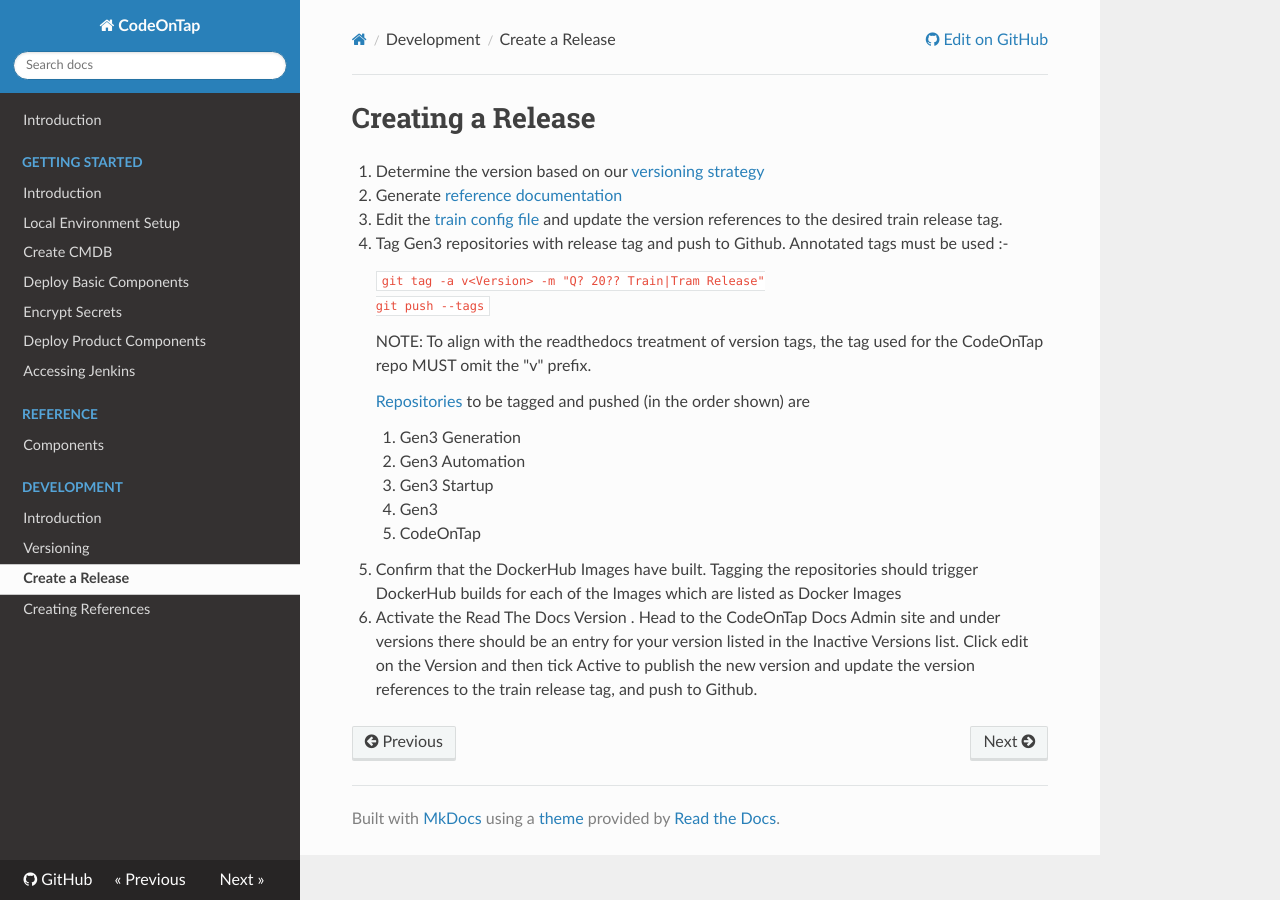
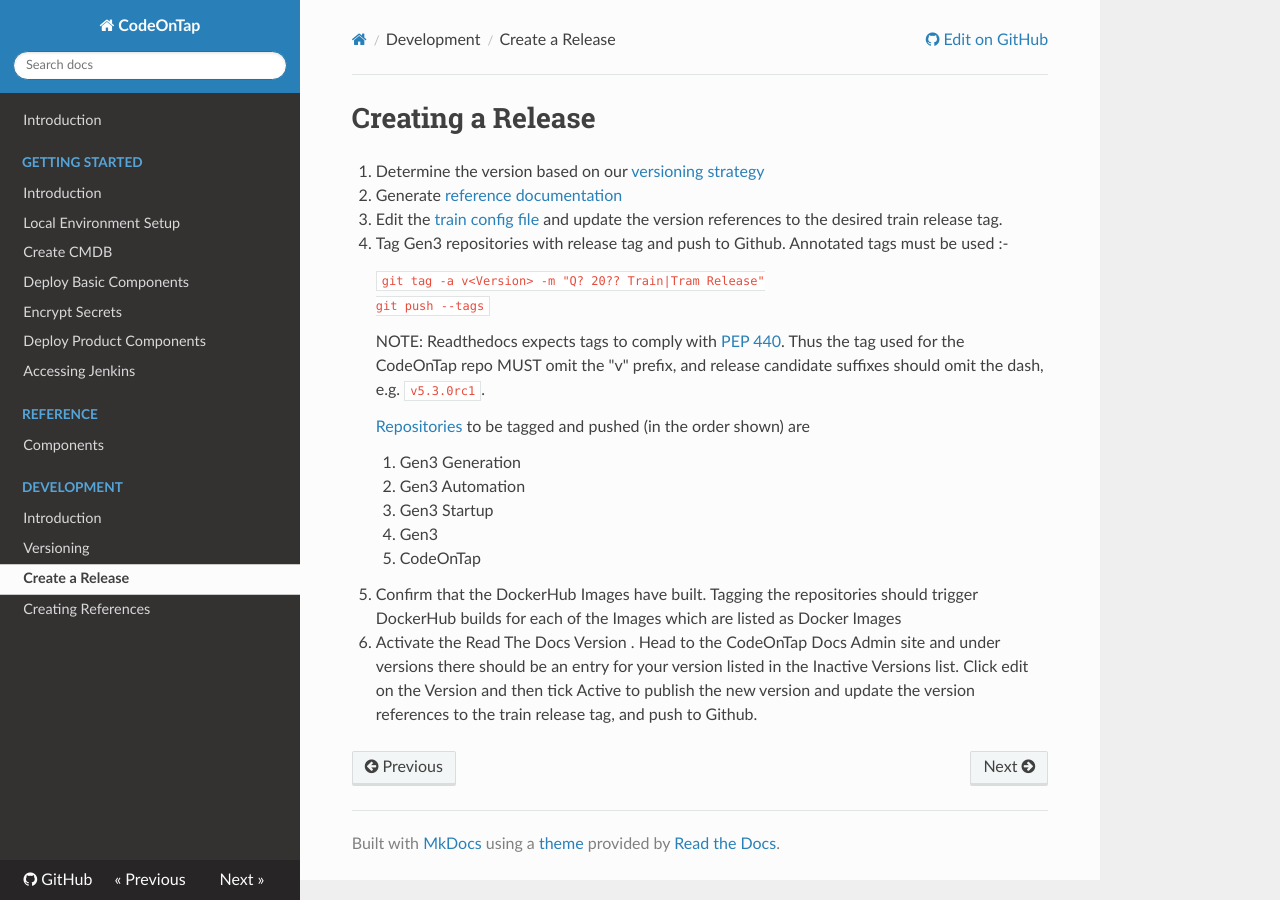
Before and after one commit to codeontap/codeontap, an MkDocs documentation site: the page built from docs/development/creating-a-release.md, in a window 1280 px wide. Built offline with MkDocs 1.6.1, drawn with Linux system fonts in a browser that asks for light colours; nearby versions of some CDN libraries.

Commit message:
Add details of tag formats readthedocs expects

````diff
--- a/docs/development/creating-a-release.md
+++ b/docs/development/creating-a-release.md
@@ -10,7 +10,7 @@
     git push --tags
     ```
 
-    NOTE: To align with the readthedocs treatment of version tags, the tag used for the CodeOnTap repo MUST omit the "v" prefix.
+    NOTE: Readthedocs expects tags to comply with [PEP 440](https://www.python.org/dev/peps/pep-0440/#version-scheme). Thus the tag used for the CodeOnTap repo MUST omit the "v" prefix, and release candidate suffixes should omit the dash, e.g. ```v5.3.0rc1```.
 
     [Repositories](./index.md) to be tagged and pushed (in the order shown) are
 
````
